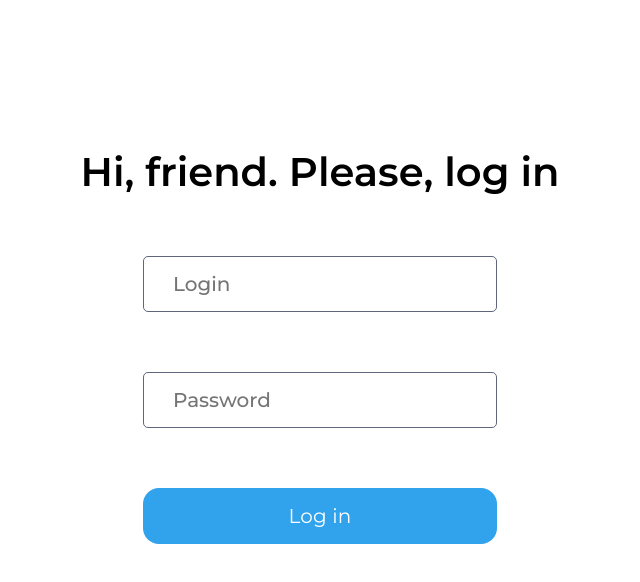
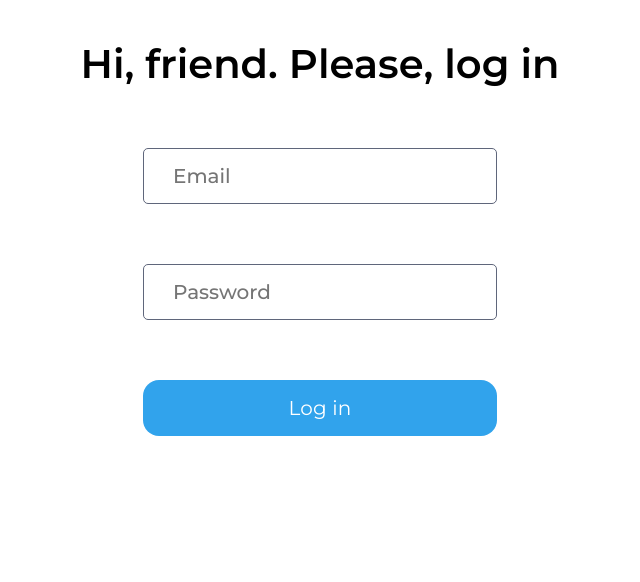
Before and after one commit to lubikbobruk/temp, a React (Create React App) app in the folder frontend/: page / in a window 1280 px wide. Shown: the top 582 px of the page, without its empty margins (320-960 px from the left). Built offline with nearby package versions, Linux system fonts and the light colour scheme.

Commit message:
fixed login

```diff
--- a/frontend/src/pages/Login/Login.jsx
+++ b/frontend/src/pages/Login/Login.jsx
@@ -1,17 +1,19 @@
 import { useState } from "react"
-
+import { useNavigate } from "react-router-dom";
 import s from "./Login.module.css"
 import g from "../../App.module.css"
 import Input from "../../components/Input/Input"
 import Button from "../../components/Button/Button"
 import axios from "../../api/axios"
 
+
 const Login = () => {
   const [formValues, setFormValues] = useState({
-    login: "",
-    password: "",
+    user_email: "",
+    user_password: "",
   })
   const [error, setError] = useState({})
+  const navigate = useNavigate();
 
   const inputOnChange = (e) => {
     setFormValues({ ...formValues, [e.target.name]: e.target.value })
@@ -20,23 +22,23 @@ const Login = () => {
   const inputs = [
     {
       id: 0,
-      name: "login",
-      type: "text",
-      placeholder: "Login",
-      label: "Login",
+      name: "user_email",
+      type: "email",
+      placeholder: "Email",
+      label: "Email",
       errorMessage:
-        "Username must contain 6-20 characters (uppercase, lowercase or numbers)",
-      pattern: "^[A-Za-z0-9]{6,20}$",
+        "Enter a valid email address",
+      pattern: "^[\\w-.]+@([\\w-]+\\.)+[\\w-]{2,4}$",
       required: true,
     },
     {
       id: 1,
-      name: "password",
+      name: "user_password",
       type: "password",
       placeholder: "Password",
       label: "Password",
-      errorMessage: "Password must contain 6-20 characters",
-      pattern: "^.{6,20}$",
+      errorMessage: "Password is required",
+      pattern: "^.{1,20}$",
       required: true,
     },
   ]
@@ -46,18 +48,20 @@ const Login = () => {
     if (validateForm()) {
       try {
         const response = await axios.post(
-          "/register",
-          JSON.stringify(...formValues),
+          "/auth/login",
+          JSON.stringify(formValues),
           {
-            headers: {
-              "Content-Type": "application/json",
-            },
-            withCredentials: true,
+            headers: { "Content-Type": "application/json" },
+            withCredentials: true
           }
         )
         console.log(response.data)
         console.log(response.accessToken)
-      } catch (err) {}
+        localStorage.setItem("token", response.data.accessToken)
+        navigate("/films")
+      } catch (err) {
+        console.error(err.response?.data?.message || "Login failed")
+      }
     }
   }
 
--- a/frontend/src/pages/Login/Login.module.css
+++ b/frontend/src/pages/Login/Login.module.css
@@ -15,14 +15,6 @@
 .logoRow {
     width: 100%;
     text-align: start;
-}
-
-.formWrapper {
-    margin-top: 108px;
-    display: flex;
-    flex-direction: column;
-    align-items: center;
-    justify-content: center;
 }
 
 .formWrapper {
```
Also changed, not shown: 2 other files (tests, documents, lock files or other folders).
